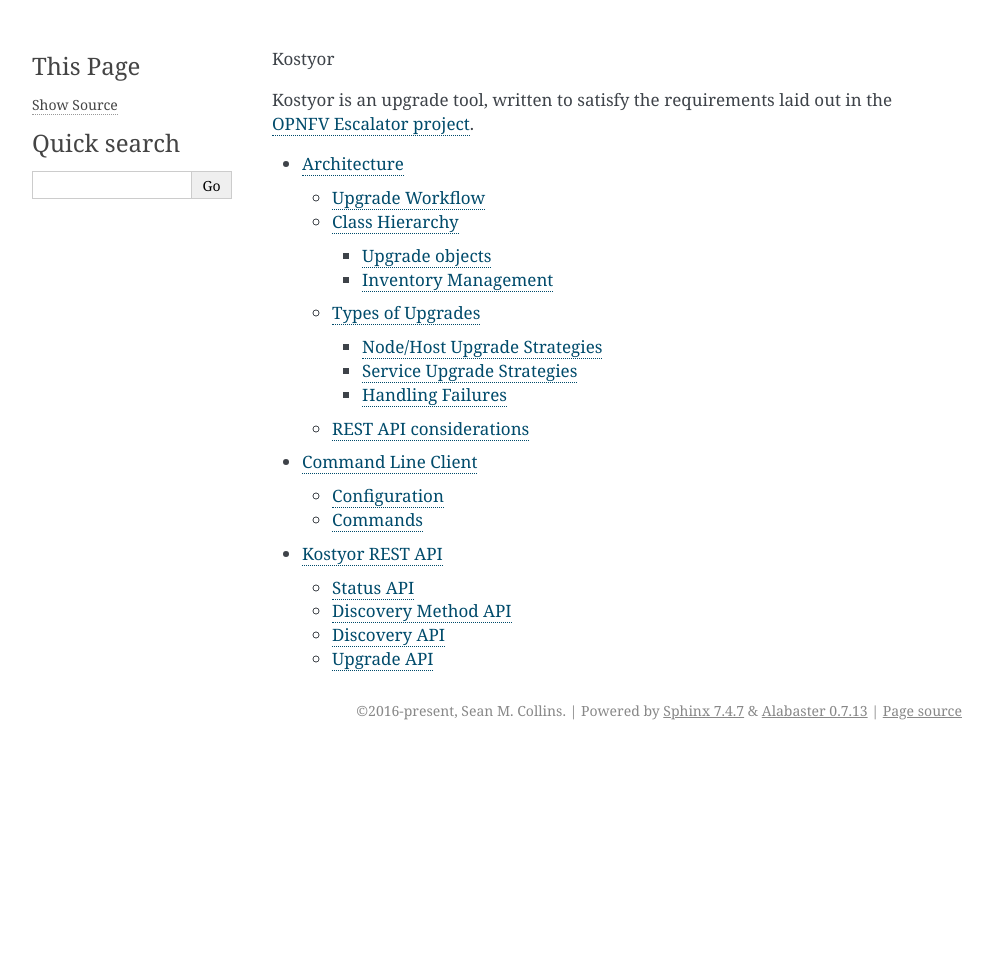
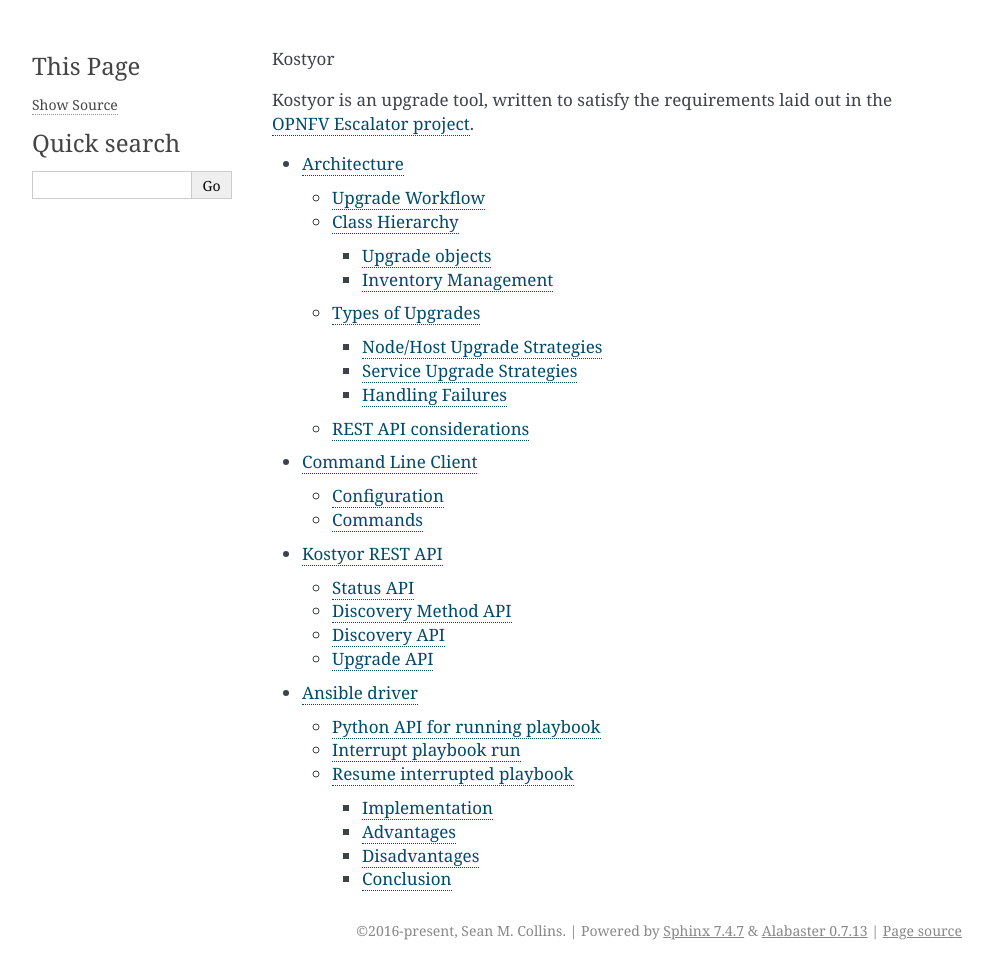
Before and after one commit to Mirantis/kostyor, a Sphinx documentation site: the page built from doc/source/index.rst, in a window 1280 px wide. Shown: the whole page, without its empty margins (148-1141 px from the left). Built offline with Sphinx 7.4.7, drawn with Linux system fonts in a browser that asks for light colours; the version number could not be read and is left out; before the commit the page ends 900 px from its top, so only the background shows below that; some of the changed lines change nothing that is shown.

Commit message:
Add ansible documentation

```diff
--- /dev/null
+++ b/doc/source/ansible_driver.rst
@@ -0,0 +1,148 @@
+##############
+Ansible driver
+##############
+
+Driver for run ansible playbook.
+
+Python API for running playbook
+===============================
+
+Here is an example of using Python API:
+
+::
+
+    import os
+    import sys
+    from collections import namedtuple
+
+    from ansible.parsing.dataloader import DataLoader
+    from ansible.vars import VariableManager
+    from ansible.inventory import Inventory
+    from ansible.executor.playbook_executor import PlaybookExecutor
+
+    from threading import Thread
+    import time
+
+    variable_manager = VariableManager()
+    loader = DataLoader()
+
+    inventory = Inventory(loader=loader, variable_manager=variable_manager)
+    playbook_path = '/home/user/site.yml'
+
+    if not os.path.exists(playbook_path):
+        print '[INFO] The playbook does not exist'
+        sys.exit()
+
+    Options = namedtuple('Options', ['listtags', 'listtasks', 'listhosts', 'syntax', 'connection','module_path', 'forks', 'remote_user', 'private_key_file', 'ssh_common_args', 'ssh_extra_args', 'sftp_extra_args', 'scp_extra_args', 'become', 'become_method', 'become_user', 'verbosity', 'check'])
+    options = Options(listtags=False, listtasks=False, listhosts=False, syntax=False, connection='ssh', module_path=None, forks=100, remote_user='user', private_key_file=None, ssh_common_args=None, ssh_extra_args=None, sftp_extra_args=None, scp_extra_args=None, become=True, become_method=None, become_user='user', verbosity=None, check=False)
+
+    passwords = {}
+
+    pbex = PlaybookExecutor(playbooks=[playbook_path], inventory=inventory, variable_manager=variable_manager, loader=loader, options=options, passwords=passwords)
+
+    results = pbex.run()
+
+
+Interrupt playbook run
+======================
+
+For interrupting playbook somewhere in the middle you can call "terminate()" on TaskQueueManager object.
+Take into account that "terminate()" don't interrupt ansible work immediately.
+After "terminate()" is calling, current task will keep running, and no more tasks will run.
+
+Here is an example of terminating:
+
+::
+
+    pbex = PlaybookExecutor(playbooks=[playbook_path], inventory=inventory, variable_manager=variable_manager, loader=loader, options=options, passwords=passwords)
+
+    p = Thread(target=pbex.run)
+    p.start()
+    time.sleep(5)
+    pbex._tqm.terminate()
+    p.join()
+
+
+Resume interrupted playbook
+=============================
+
+Implementation
+--------------
+
+Current state is contained in PlayIterator.
+The iterator is a local variable inside "TaskQueueManager.run()" function.
+For interruct with it we need to change variable scope.
+
+::
+
+    --- a/lib/ansible/executor/task_queue_manager.py
+    +++ b/lib/ansible/executor/task_queue_manager.py
+    @@ -76,6 +76,7 @@ class TaskQueueManager:
+             self._stdout_callback  = stdout_callback
+             self._run_additional_callbacks = run_additional_callbacks
+             self._run_tree         = run_tree
+    +        self._iterator         = None
+
+             self._callbacks_loaded = False
+             self._callback_plugins = []
+    @@ -252,14 +253,18 @@ class TaskQueueManager:
+                 raise AnsibleError("Invalid play strategy specified: %s" % new_play.strategy, obj=play._ds)
+
+             # build the iterator
+    -        iterator = PlayIterator(
+    -            inventory=self._inventory,
+    -            play=new_play,
+    -            play_context=play_context,
+    -            variable_manager=self._variable_manager,
+    -            all_vars=all_vars,
+    -            start_at_done = self._start_at_done,
+    -        )
+    +        if self._iterator:
+    +            iterator = self._iterator
+    +        else:
+    +            iterator = PlayIterator(
+    +                inventory=self._inventory,
+    +                play=new_play,
+    +                play_context=play_context,
+    +                variable_manager=self._variable_manager,
+    +                all_vars=all_vars,
+    +                start_at_done = self._start_at_done,
+    +            )
+    +            self._iterator = iterator
+
+             # Because the TQM may survive multiple play runs, we start by marking
+             # any hosts as failed in the iterator here which may have been marked
+
+After this we can use iterator for our needs. The following example demonstrates how playbook can be resumed after terminating.
+
+::
+
+    pbex = PlaybookExecutor(playbooks=[playbook_path], inventory=inventory, variable_manager=variable_manager, loader=loader, options=options, passwords=passwords)
+
+    p = Thread(target=pbex.run)
+    p.start()
+    time.sleep(5)
+    pbex._tqm.terminate()
+    p.join()
+
+    iterator = pbex._tqm._iterator
+    pbex = PlaybookExecutor(playbooks=[playbook_path], inventory=inventory, variable_manager=variable_manager, loader=loader, options=options, passwords=passwords)
+    pbex._tqm._iterator = iterator
+    pbex.run()
+
+Advantages
+----------
+
+* resuming playbook run from any point
+* PlayIterator can be serialised and saved in persistence store
+
+Disadvantages
+-------------
+
+* ansible core code must be changed
+
+Conclusion
+----------
+
+Taking into account ansible task idenpotency we can run whole playbook from the beginning after interrupting it in the middle.
+In this way resume interrupted playbook is meaningless.
--- a/doc/source/index.rst
+++ b/doc/source/index.rst
@@ -9,3 +9,4 @@
     arch.rst
     cli.rst
     rest_api.rst
+    ansible_driver.rst
```
